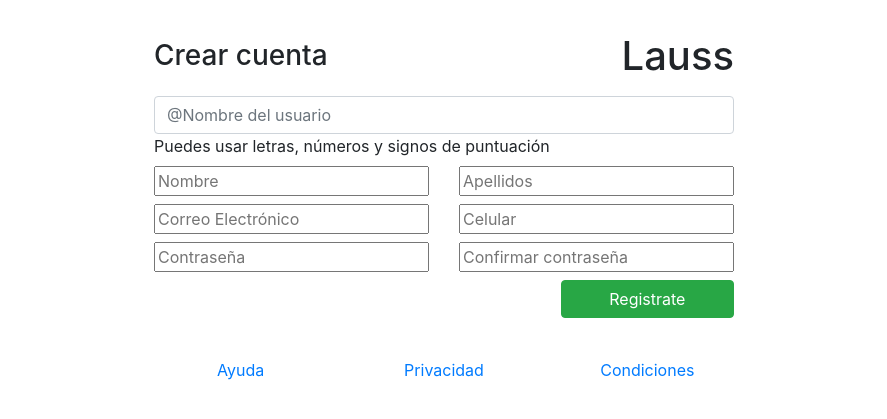
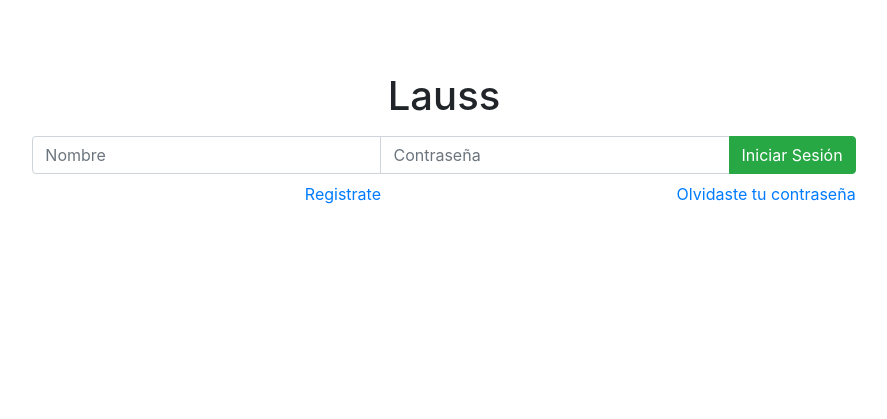
Before and after one commit to SirJulianM/PrototipoYouLauss, a PHP site: page / in a window 1280 px wide. Shown: the top 419 px of the page, without its empty margins (196-1083 px from the left). Run offline with PHP 8.4, Linux system fonts and the light colour scheme; some libraries are stand-ins or nearby versions.

Commit message:
frontpage

```diff
--- a/includes/header.php
+++ b/includes/header.php
@@ -8,3 +8,4 @@
         <link rel="stylesheet" href="https://stackpath.bootstrapcdn.com/bootstrap/4.2.1/css/bootstrap.min.css">
     </head>
     <body>
+        <header class="my-5"></header>
--- a/views/mod_seguridad/login.php
+++ b/views/mod_seguridad/login.php
@@ -1,84 +1,61 @@
-    <article class="container-fluid">
-        <div class="row">
-            <div class="col-lg-3">&nbsp;</div>
-            <div class="col-lg-6">
+    <article>
         <div class="container-fluid">
             <div class="row">
                 <div class="col-md-12">
                     &nbsp;
                 </div>
             </div>
-                    <div class="row my-2">
-                        <div class="col-lg-6 d-none d-lg-flex align-items-center justify-content-start">
-                            <h3>Crear cuenta</h3>
+            <div class="row">
+                <div class="col-md-4">
+                    &nbsp;
                 </div>
-                        <div class="col-lg-6 d-none d-lg-flex align-items-center justify-content-end">
+                <div class="col-md-4 d-flex justify-content-center align-item-center">
                     <h1>Lauss</h1>
                 </div>
-                        <div class="col-lg-12 d-block d-lg-none">
-                            <h3 class="text-center">Crear cuenta</h3>
-                        </div>
-                        <div class="col-lg-12 d-block d-lg-none">
-                            <h1 class="text-center">Lauss</h1>
-                        </div>
-                    </div>
-                    <div class="row my-2" id="Usuario">
-                        <div class="col-md-12">
-                            <input type="text" name="Usuario" id="usuario" placeholder="@Nombre del usuario" class="form-control  b">
-                            <span>Puedes usar letras, números y signos de puntuación</span>
-                        </div>
-                    </div>
-                    <div class="row my-2" id="Datos">
-                        <div class="col-md-6">
-                            <input type="text" name="Nombre" id="nombre" placeholder="Nombre" style="width:100%">
-                        </div>
-                        <div class="col-md-6">
-                            <apellido v-model="apellido"></apellido>
-                            <input type="text" name="Apellidos" id="apellidos" placeholder="Apellidos" style="width:100%">
-                        </div>
-                    </div>
-                    <div class="row my-2">
-                        <div class="col-md-6">
-                            <input type="email" name="Email" id="email" placeholder="Correo Electrónico" style="width:100%">
-                        </div>
-                        <div class="col-md-6">
-                            <input type="text" name="Celular" id="celular" placeholder="Celular" style="width:100%">
-                        </div>
-                    </div>
-                    <div class="row my-2" id="Claves">
-                        <div class="col-md-6">
-                            <input type="password" name="Contraseña" id="clave" placeholder="Contraseña" style="width:100%">
-                        </div>
-                        <div class="col-md-6">
-                            <input type="password" name="VContraseña" id="vclave" placeholder="Confirmar contraseña" style="width:100%">
-                        </div>
-                    </div>
-                    <div class="row my-2">
-                        <div class="col-md-8">
-                            &nbsp;
-                        </div>
                 <div class="col-md-4">
-                            <button type="button" class="btn btn-block btn-success">Registrate</button>
-                        </div>
-                    </div>
-                    <div class="row my-2">
-                        <div class="col-md-12">
                     &nbsp;
                 </div>
             </div>
             <div class="row my-2">
-                        <div class="col-md-4 d-flex align-items-center justify-content-center">
-                            <a href="#">Ayuda</a>
+                <div class="col-md-2">
+                    &nbsp;
                 </div>
-                        <div class="col-md-4 d-flex align-items-center justify-content-center">
-                            <a href="#">Privacidad</a>
-                        </div>
-                        <div class="col-md-4 d-flex align-items-center justify-content-center">
-                            <a href="#">Condiciones</a>
+                <div class="col-md-8">
+                    <div class="input-group">
+                        <input type="text" placeholder="Nombre" id="Usuario" class="form-control">
+                        <input type="password" placeholder="Contraseña" id="clave" class="form-control">
+                        <div class="input-group-append">
+                            <a href="#" class="btn btn-success">Iniciar Sesión</a>
                         </div>
                     </div>
                 </div>
+                <div class="col-md-2">
+                   &nbsp;
                 </div>
-            <div class="col-lg-3">&nbsp;</div>
+            </div>
+            <div class="row d-none d-md-flex">
+                <div class="col-md-2">
+                    &nbsp;
+                </div>
+                <div class="col-md-4">
+                    <a href="#" class="d-flex justify-content-end mr-5 align-item-center">Registrate</a>
+                </div>
+                <div class="col-md-4">
+                    <a href="#" class="d-flex justify-content-end align-item-center">Olvidaste tu contraseña</a>
+                </div>
+                <div class="col-md-2">
+                    &nbsp;
+                </div>
+            </div>
+            <div class="row d-flex d-md-none">
+                <div class="col-md-12">
+                    <a href="#" class="d-flex justify-content-center align-item-center">Olvidaste tu contraseña</a>
+                </div>
+            </div>
+            <div class="row d-flex d-md-none">
+                <div class="col-md-12">
+                    <a href="#" class="d-flex justify-content-center align-item-center">Registrate</a>
+                </div>
+            </div>
         </div>
     </article>
```
Also changed, not shown: views/mod_seguridad/register.php (added, +82 -0 lines). Lines whose indentation alone changed are shown as unchanged.
